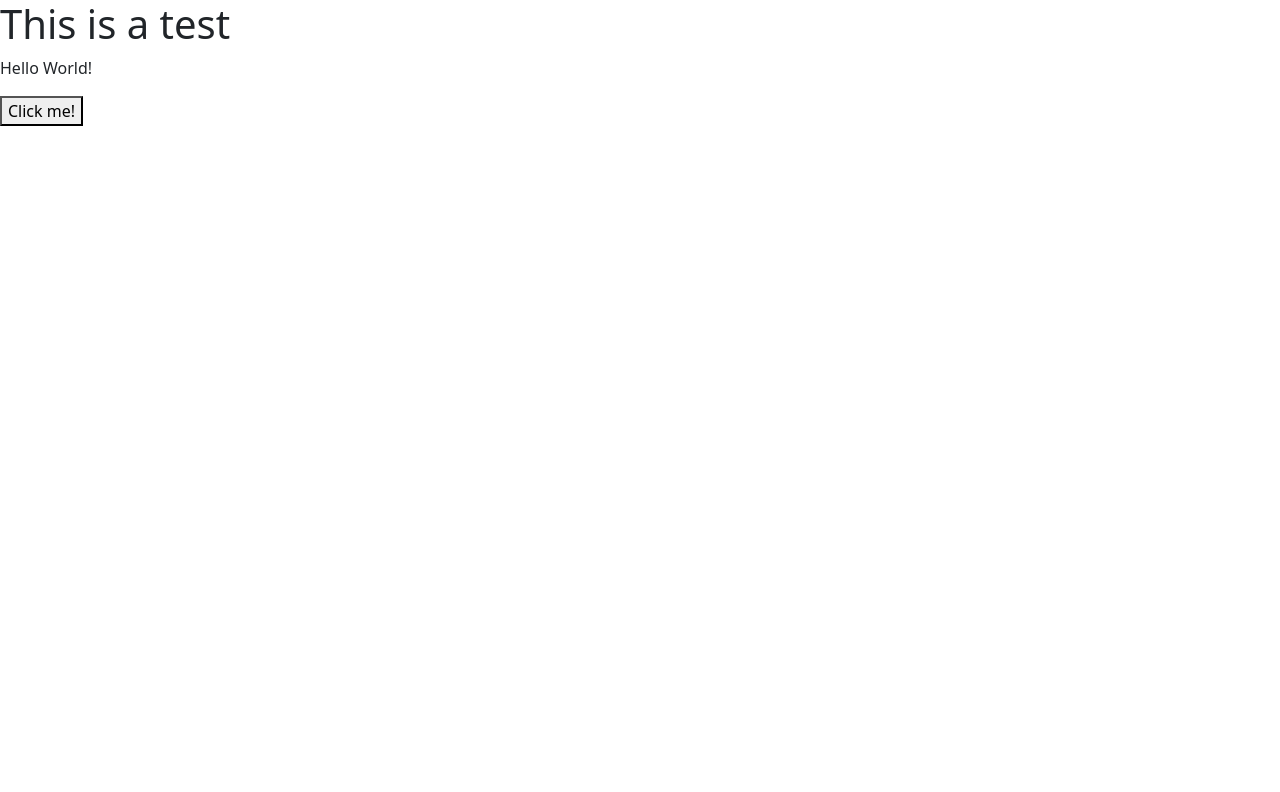
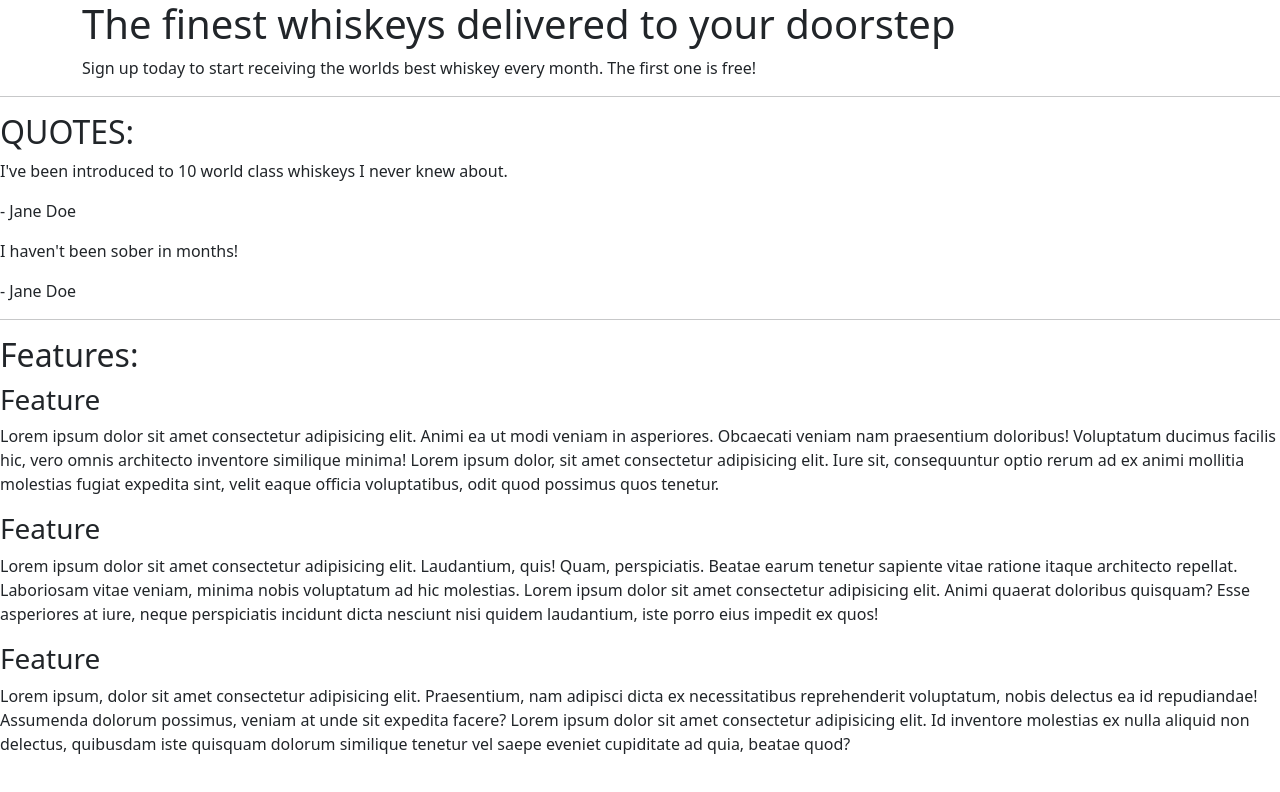
Before and after one commit to GitHubWestie/User-Centric-Frontend-Development-Bootstrap, a plain HTML site: page index.html in a window 1280 px wide. Drawn offline with nearby package versions, Linux system fonts and the light colour scheme.

Commit message:
Created wireframe in index.html

```diff
--- a/index.html
+++ b/index.html
@@ -1,19 +1,91 @@
 <!DOCTYPE html>
 <html lang="en">
-<head>
-    <meta charset="UTF-8">
-    <meta http-equiv="X-UA-Compatible" content="IE=edge">
-    <meta name="viewport" content="width=device-width, initial-scale=1.0">
-    <title>Document</title>
-    <link href="https://cdn.jsdelivr.net/npm/bootstrap@5.3.2/dist/css/bootstrap.min.css" rel="stylesheet"
-        integrity="sha384-T3c6CoIi6uLrA9TneNEoa7RxnatzjcDSCmG1MXxSR1GAsXEV/Dwwykc2MPK8M2HN" crossorigin="anonymous">
-    <script src="https://cdn.jsdelivr.net/npm/bootstrap@5.3.2/dist/js/bootstrap.bundle.min.js"
-        integrity="sha384-C6RzsynM9kWDrMNeT87bh95OGNyZPhcTNXj1NW7RuBCsyN/o0jlpcV8Qyq46cDfL"
-        crossorigin="anonymous"></script>
-</head>
-<body>
-    <h1>This is a test</h1>
-    <p>Hello World!</p>
-    <button>Click me!</button>
-</body>
+  <head>
+    <meta charset="UTF-8" />
+    <meta http-equiv="X-UA-Compatible" content="IE=edge" />
+    <meta name="viewport" content="width=device-width, initial-scale=1.0" />
+    <title>Whiskey Drop | Taste a new whiskey every month</title>
+    <link
+      href="https://cdn.jsdelivr.net/npm/bootstrap@5.3.2/dist/css/bootstrap.min.css"
+      rel="stylesheet"
+      integrity="sha384-T3c6CoIi6uLrA9TneNEoa7RxnatzjcDSCmG1MXxSR1GAsXEV/Dwwykc2MPK8M2HN"
+      crossorigin="anonymous"
+    />
+    <script
+      src="https://cdn.jsdelivr.net/npm/bootstrap@5.3.2/dist/js/bootstrap.bundle.min.js"
+      integrity="sha384-C6RzsynM9kWDrMNeT87bh95OGNyZPhcTNXj1NW7RuBCsyN/o0jlpcV8Qyq46cDfL"
+      crossorigin="anonymous"
+    ></script>
+  </head>
+  <body>
+    <article class="container">
+      <section class="callout">
+        <h1>The finest whiskeys delivered to your doorstep</h1>
+        <p>
+          Sign up today to start receiving the worlds best whiskey every month.
+          The first one is free!
+        </p>
+      </section>
+    </article>
+
+    <hr />
+
+    <section class="quotes">
+      <h2 class="text-uppercase">Quotes:</h2>
+      <div class="quote">
+        <p>
+          I've been introduced to 10 world class whiskeys I never knew about.
+        </p>
+        <p>- Jane Doe</p>
+      </div>
+      <div class="quote">
+        <p>I haven't been sober in months!</p>
+        <p>- Jane Doe</p>
+      </div>
+    </section>
+
+    <hr />
+
+    <section class="features">
+      <h2>Features:</h2>
+      <div class="feature">
+        <h3>Feature</h3>
+        <p>
+          Lorem ipsum dolor sit amet consectetur adipisicing elit. Animi ea ut
+          modi veniam in asperiores. Obcaecati veniam nam praesentium doloribus!
+          Voluptatum ducimus facilis hic, vero omnis architecto inventore
+          similique minima! Lorem ipsum dolor, sit amet consectetur adipisicing
+          elit. Iure sit, consequuntur optio rerum ad ex animi mollitia
+          molestias fugiat expedita sint, velit eaque officia voluptatibus, odit
+          quod possimus quos tenetur.
+        </p>
+      </div>
+
+      <div class="feature">
+        <h3>Feature</h3>
+        <p>
+          Lorem ipsum dolor sit amet consectetur adipisicing elit. Laudantium,
+          quis! Quam, perspiciatis. Beatae earum tenetur sapiente vitae ratione
+          itaque architecto repellat. Laboriosam vitae veniam, minima nobis
+          voluptatum ad hic molestias. Lorem ipsum dolor sit amet consectetur
+          adipisicing elit. Animi quaerat doloribus quisquam? Esse asperiores at
+          iure, neque perspiciatis incidunt dicta nesciunt nisi quidem
+          laudantium, iste porro eius impedit ex quos!
+        </p>
+      </div>
+
+      <div class="feature">
+        <h3>Feature</h3>
+        <p>
+          Lorem ipsum, dolor sit amet consectetur adipisicing elit. Praesentium,
+          nam adipisci dicta ex necessitatibus reprehenderit voluptatum, nobis
+          delectus ea id repudiandae! Assumenda dolorum possimus, veniam at unde
+          sit expedita facere? Lorem ipsum dolor sit amet consectetur
+          adipisicing elit. Id inventore molestias ex nulla aliquid non
+          delectus, quibusdam iste quisquam dolorum similique tenetur vel saepe
+          eveniet cupiditate ad quia, beatae quod?
+        </p>
+      </div>
+    </section>
+  </body>
 </html>
```
